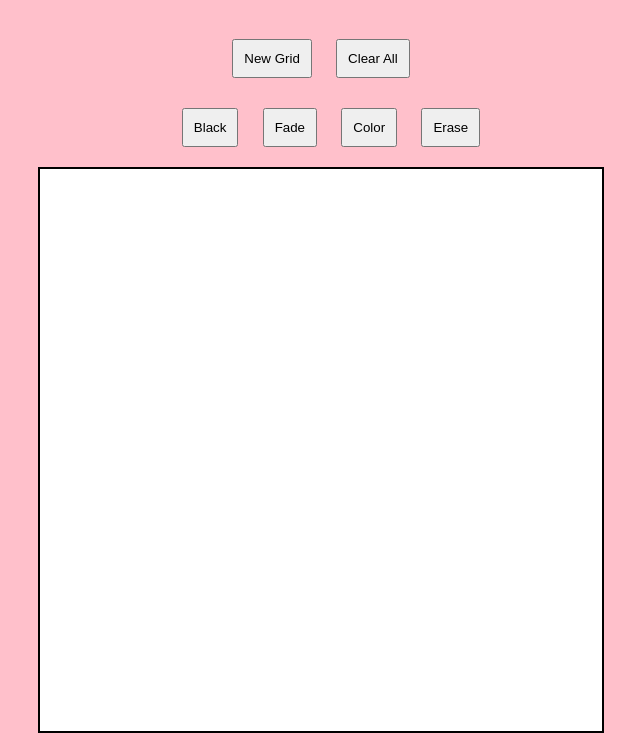
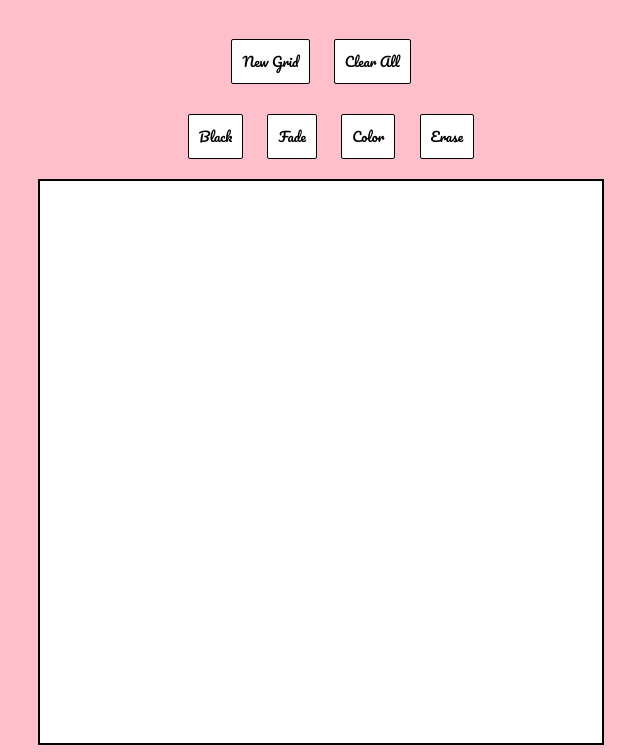
Before and after one commit to CinnaBomb/sketchpad, a plain HTML site: page index.html in a window 1280 px wide. Shown: the part 80-835 px from the top of the page, without its empty margins (329-969 px from the left). Drawn offline with nearby package versions, Linux system fonts and the light colour scheme.

Commit message:
fixed button styling

```diff
--- a/css/mystyles.css
+++ b/css/mystyles.css
@@ -19,4 +19,7 @@ table{
 button{
   margin:10px;
   padding:10px;
-}
+  font-family: Pacifico, sans-serif;
+  background-color: white;
+  border: 1px solid black;
+  border-radius: 2px;
```
